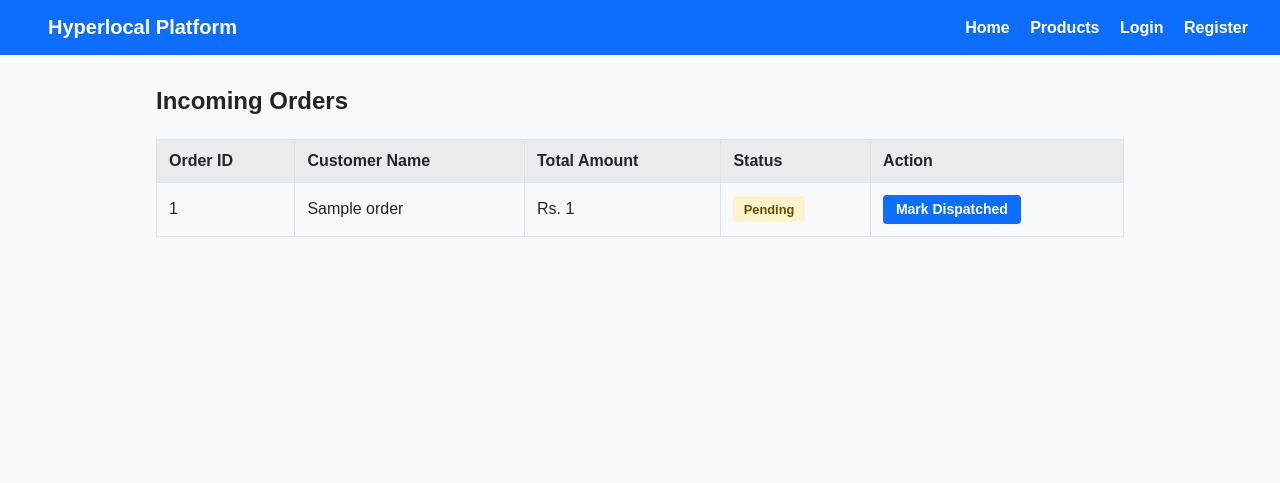
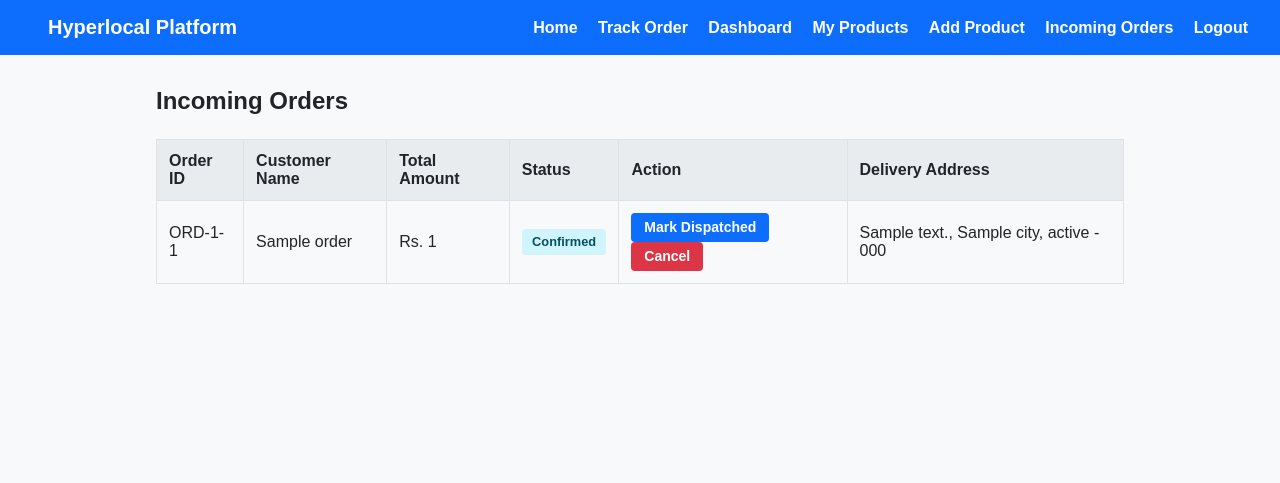
Before and after one commit to MHassaan2/Hyperlocal-B2B2C-Supply-Chain-Delivery-Platform-for-Pakistan, a Flask app: template templates/wholesaler/incoming_orders.html in a window 1280 px wide. Shown: the top 483 px of the page. Run offline with Flask 3, Linux system fonts and the light colour scheme; a user stored in the database is signed in; the template is opened without the code that fills it: most values are stand-ins (such as "Sample title", 1, 10 or a date in 2020).

Commit message:
complete shopkeeper module

```diff
--- a/app.py
+++ b/app.py
@@ -1,3 +1,4 @@
+import re
 from flask import Flask, render_template, request, redirect, url_for, flash, session
 from werkzeug.security import generate_password_hash, check_password_hash
 from database.database import get_db_connection
@@ -7,10 +8,7 @@ app = Flask(__name__)
 
 app.config["SECRET_KEY"] = "hyperlocal-secret-key"
 
-
-@app.route("/")
-def home():
-    return render_template("base.html")
+import re
 
 @app.route("/register", methods=["GET", "POST"])
 def register():
@@ -19,6 +17,23 @@ def register():
         email = request.form["email"]
         password = request.form["password"]
         role = request.form["role"]
+
+        # Password validation
+        errors = []
+        if len(password) < 8:
+            errors.append("Password must be at least 8 characters long.")
+        if not re.search(r"[A-Z]", password):
+            errors.append("Password must contain at least one uppercase letter.")
+        if not re.search(r"[0-9]", password):
+            errors.append("Password must contain at least one number.")
+        if not re.search(r"[!@#$%^&*(),.?\":{}|<>_\-+=~`\[\]\\/;']", password):
+            errors.append("Password must contain at least one special character.")
+
+        if errors:
+            for err in errors:
+                flash(err, "error")
+            return render_template("register.html")
+
         connection = get_db_connection()
         hashed_password = generate_password_hash(password)
         try:
@@ -63,6 +78,12 @@ def is_logged_in():
 
 def has_role(role):
     return is_logged_in() and session.get("user_role") == role
+
+@app.route("/")
+def home():
+    if is_logged_in():
+        return redirect(url_for("dashboard"))
+    return render_template("base.html")
 
 
 @app.route("/dashboard")
@@ -226,10 +247,18 @@ def wholesaler_orders():
         return redirect(url_for("login"))
     connection = get_db_connection()
     orders = connection.execute("""
-        SELECT *
+       SELECT
+            orders.*,
+            users.name AS customer_name,
+            addresses.address_line,
+            addresses.city,
+            addresses.state,
+            addresses.postal_code
         FROM orders
-        WHERE wholesaler_id = ?
-        ORDER BY id DESC
+        JOIN users ON orders.shopkeeper_id = users.id
+        JOIN addresses ON orders.address_id = addresses.id
+        WHERE orders.wholesaler_id = ?
+        ORDER BY orders.id DESC
     """, (session["user_id"],)).fetchall()
     if not orders:
         flash("No orders found.", "info")
@@ -238,6 +267,52 @@ def wholesaler_orders():
         "wholesaler/incoming_orders.html",
         orders=orders
     )
+@app.route("/wholesaler/update_order/<int:order_id>/<status>")
+def update_order(order_id, status):
+    if not has_role("Wholesaler"):
+        flash("Access denied.", "error")
+        return redirect(url_for("login"))
+
+    allowed_statuses = ["Pending","Confirmed", "Dispatched", "Delivered", "Cancelled"]
+    if status not in allowed_statuses:
+        flash("Invalid status.", "error")
+        return redirect(url_for("wholesaler_orders"))
+
+    connection = get_db_connection()
+    try:
+        order = connection.execute("""
+            SELECT id, status FROM orders
+            WHERE id = ? AND wholesaler_id = ?
+        """, (order_id, session["user_id"])).fetchone()
+        if not order:
+            flash("Order not found.", "error")
+            return redirect(url_for("wholesaler_orders"))
+
+        # Restore stock if cancelling an order that hadn't already been cancelled
+        if status == "Cancelled" and order["status"] != "Cancelled":
+            items = connection.execute("""
+                SELECT product_id, quantity FROM order_items
+                WHERE order_id = ?
+            """, (order_id,)).fetchall()
+            for item in items:
+                connection.execute("""
+                    UPDATE products SET stock = stock + ?
+                    WHERE id = ?
+                """, (item["quantity"], item["product_id"]))
+
+        connection.execute("""
+            UPDATE orders SET status = ?
+            WHERE id = ? AND wholesaler_id = ?
+        """, (status, order_id, session["user_id"]))
+        connection.commit()
+        flash(f"Order #{order_id} marked as {status}.", "success")
+    except Exception as e:
+        connection.rollback()
+        flash("Failed to update order: " + str(e), "error")
+    finally:
+        connection.close()
+    return redirect(url_for("wholesaler_orders"))
+
 @app.route("/shopkeeper/orders")
 def shopkeeper_orders():
     if not has_role("Shopkeeper"):
@@ -401,7 +476,7 @@ def checkout():
             """, (session["user_id"],))
             connection.commit()
             flash(
-                f"Order #{order_id} placed successfully!",
+                f"Order #ORD-{session['user_id']}-{order_id} placed successfully!",
                 "success"
             )
             return redirect(url_for("shopkeeper_orders"))
@@ -593,6 +668,35 @@ def remove_from_cart(cart_id):
         connection.close()
     return redirect(url_for("shopkeeper_cart"))
 
+@app.route("/track-order")
+def track_order():
+    order = None
+    address = None
+    raw_input = request.args.get("order_id")
+    if raw_input:
+        match = re.match(r"^ORD-(\d+)-(\d+)$", raw_input, re.IGNORECASE)
+        if match:
+            shopkeeper_id, order_id = match.groups()
+            connection = get_db_connection()
+            try:
+                order = connection.execute("""
+                    SELECT * FROM orders
+                    WHERE id = ? AND shopkeeper_id = ?
+                """, (order_id, shopkeeper_id)).fetchone()
+
+                if order:
+                    address = connection.execute("""
+                        SELECT * FROM addresses WHERE id = ?
+                    """, (order["address_id"],)).fetchone()
+            finally:
+                connection.close()
+
+    return render_template(
+        "shopkeeper/order-tracking.html",
+        order=order,
+        address=address
+    )
+
 @app.route("/logout")
 def logout():
     session.clear()
--- a/templates/base.html
+++ b/templates/base.html
@@ -9,16 +9,31 @@
 </head>
 
 <body>
-
   <nav>
     <div class="brand">
       <a href="/" style="font-size: 1.25rem; font-weight: bold;">Hyperlocal Platform</a>
     </div>
     <div class="nav-links">
       <a href="{{ url_for('home') }}">Home</a>
-      <a href="{{ url_for('wholesaler_products') }}">Products</a>
-      <a href="{{ url_for('login') }}">Login</a>
-      <a href="{{ url_for('register') }}">Register</a>
+      <a href="{{ url_for('track_order') }}">Track Order</a>
+
+      {% if session.get('user_id') %}
+        <a href="{{ url_for('dashboard') }}">Dashboard</a>
+
+        {% if session.get('user_role') == 'Wholesaler' %}
+          <a href="{{ url_for('wholesaler_products') }}">My Products</a>
+          <a href="{{ url_for('add_product') }}">Add Product</a>
+          <a href="{{ url_for('wholesaler_orders') }}">Incoming Orders</a>
+        {% elif session.get('user_role') == 'Shopkeeper' %}
+          <a href="{{ url_for('shopkeeper_products') }}">Browse Products</a>
+          <a href="{{ url_for('shopkeeper_cart') }}">Cart</a>
+          <a href="{{ url_for('shopkeeper_orders') }}">My Orders</a>
+        {% endif %}
+        <a href="{{ url_for('logout') }}">Logout</a>
+      {% else %}
+        <a href="{{ url_for('login') }}">Login</a>
+        <a href="{{ url_for('register') }}">Register</a>
+      {% endif %}
     </div>
   </nav>
 
--- a/templates/shopkeeper/dashboard.html
+++ b/templates/shopkeeper/dashboard.html
@@ -7,7 +7,7 @@
 <div class="dashboard-container">
     <h2>Shopkeeper Dashboard</h2>
     <p class="welcome-msg">
-    Welcome, {{ session["name"] }}!
+    Welcome, {{ session.get("user_name") }}!
     </p>
 
     <div class="dashboard-actions">
--- a/templates/wholesaler/dashboard.html
+++ b/templates/wholesaler/dashboard.html
@@ -5,7 +5,7 @@
 {% block content %}
 <div class="dashboard-container">
     <h2>Wholesaler Dashboard</h2>
-    <p class="welcome-msg">Welcome, Wholesaler!</p>
+    <p class="welcome-msg">Welcome, {{ session.get('user_name') }}!</p>
 
     <div class="dashboard-actions">
         <a href="{{ url_for('wholesaler_products') }}" class="btn btn-primary">My Products</a>
--- a/templates/wholesaler/edit_product.html
+++ b/templates/wholesaler/edit_product.html
@@ -8,7 +8,7 @@
 
     <h2>Edit Product</h2>
 
-    <form method="POST" action="/wholesaler/edit-product/1">
+    <form method="POST" action="/wholesaler/edit-product/{{ product.id }}">
 
         <div class="form-group">
             <label for="name">Product Name:</label>
--- a/templates/wholesaler/incoming_orders.html
+++ b/templates/wholesaler/incoming_orders.html
@@ -14,20 +14,47 @@
                 <th>Total Amount</th>
                 <th>Status</th>
                 <th>Action</th>
+                <th>Delivery Address</th>
             </tr>
         </thead>
         <tbody>
             {% for order in orders %}
             <tr>
-                <td>{{ order.id }}</td>
+                <td>ORD-{{ order.shopkeeper_id }}-{{ order.id }}</td>
                 <td>{{ order.customer_name }}</td>
                 <td>Rs. {{ order.total_amount }}</td>
-                <td><span class="badge badge-warning">Pending</span></td>
                 <td>
-                   <a href="{{ url_for('update_order', order_id=order.id, status='Dispatched') }}"
-                      class="btn btn-primary btn-sm">
-                      Mark Dispatched
-                    </a>
+                    <span class="badge badge-{{ 'success' if order.status == 'Delivered'
+                        else 'primary' if order.status == 'Dispatched'
+                        else 'info' if order.status == 'Confirmed'
+                        else 'danger' if order.status == 'Cancelled'
+                        else 'warning' }}">
+                    {{ order.status }}
+</span>
+                </td>
+                <td>
+                    {% if order.status == 'Pending' %}
+                        <a href="{{ url_for('update_order', order_id=order.id, status='Confirmed') }}"
+                            class="btn btn-info btn-sm">Confirm</a>
+                        <a href="{{ url_for('update_order', order_id=order.id, status='Cancelled') }}"
+                            class="btn btn-danger btn-sm">Cancel</a>
+                    {% elif order.status == 'Confirmed' %}
+                        <a href="{{ url_for('update_order', order_id=order.id, status='Dispatched') }}"
+                           class="btn btn-primary btn-sm">Mark Dispatched</a>
+                        <a href="{{ url_for('update_order', order_id=order.id, status='Cancelled') }}"
+                           class="btn btn-danger btn-sm">Cancel</a>
+                    {% elif order.status == 'Dispatched' %}
+                        <a href="{{ url_for('update_order', order_id=order.id, status='Delivered') }}"
+                           class="btn btn-success btn-sm">Mark Delivered</a>
+                        <a href="{{ url_for('update_order', order_id=order.id, status='Cancelled') }}"
+                           class="btn btn-danger btn-sm">Cancel</a>
+                    {% else %}
+                        <span class="text-muted">—</span>
+                    {% endif %}
+                </td>
+                <td>
+                    {{ order.address_line }}, {{ order.city }}, {{ order.state }}
+                    {% if order.postal_code %} - {{ order.postal_code }}{% endif %}
                 </td>
             </tr>
             {% endfor %}
```
Also changed, not shown: templates/shopkeeper/order-tracking.html (+4 -6 lines), templates/shopkeeper/orders.html (+9 -3 lines), database/database.db.
